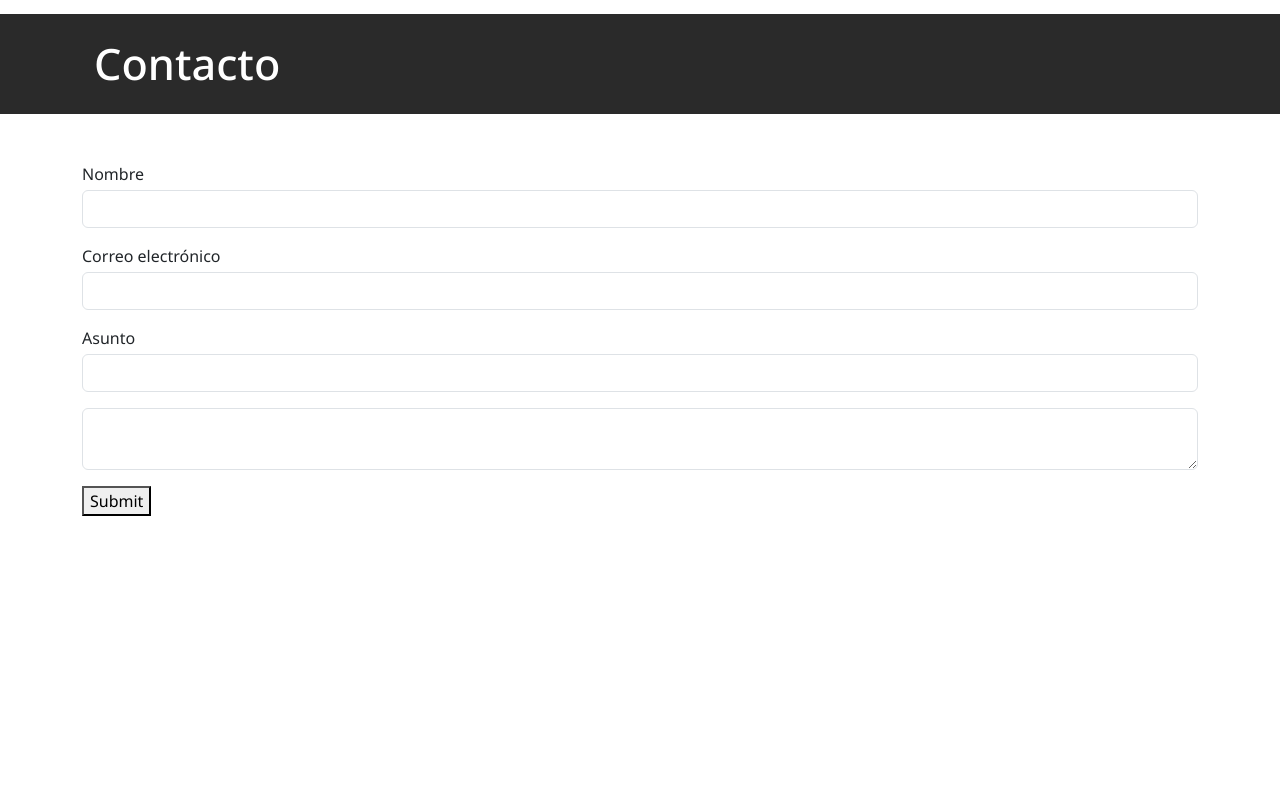
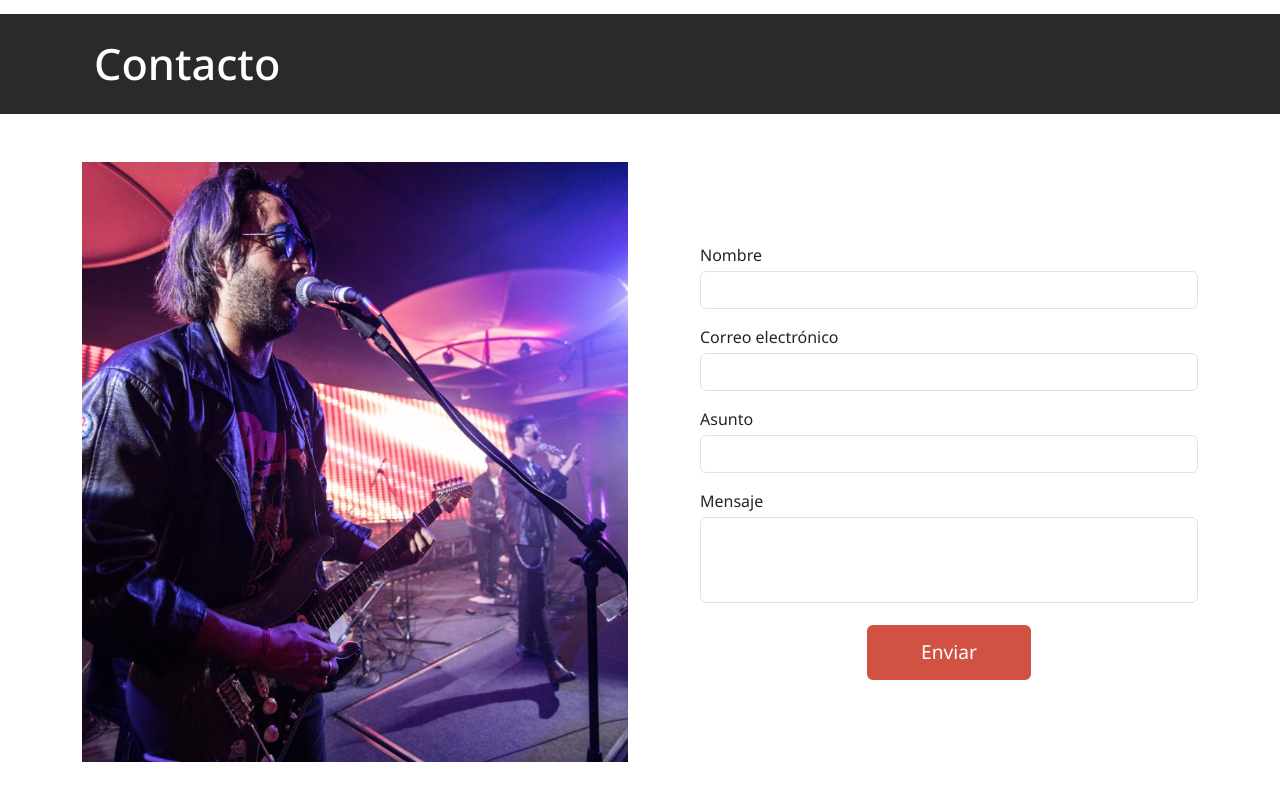
Before and after one commit to nachar/krl, a React (Vite) app: page / in a window 1280 px wide. Shown: the part 5626-6426 px from the top of the page. Before the commit the page ends 6190 px from the top, so only its background shows below. Built offline with nearby package versions, Linux system fonts and the light colour scheme.

Commit message:
feat: contact form style

```diff
--- a/src/components/ContactForm/ContactForm.tsx
+++ b/src/components/ContactForm/ContactForm.tsx
@@ -1,6 +1,9 @@
 import React from 'react';
 import TitleComponent from '../TitleComponent/TitleComponent';
 import FormInput from './FormInput';
+import FormTextArea from './FormTextArea';
+import FormSubmitButton from './FormSubmitButton';
+import contactFormImage from '../../assets/img/contact-form/contact-form.jpg';
 
 function ContactForm() {
   const sendForm = (e: React.SyntheticEvent) => {
@@ -12,6 +15,18 @@ function ContactForm() {
     <div>
       <TitleComponent title="Contacto" />
       <div className="container py-5">
+        <div className="row">
+          <div className="col-lg-6 d-none d-lg-block">
+            <div className="contact-form-image">
+              <img
+                src={contactFormImage}
+                alt="Formulario de contacto"
+                className="w-100 h-100"
+              />
+            </div>
+          </div>
+          <div className="col-lg-6 d-flex align-items-center">
+            <div className="ps-lg-5">
               <form className="row gy-3" onSubmit={sendForm}>
                 <FormInput label="Nombre" type="text" name="name" key="name" />
                 <FormInput
@@ -20,14 +35,18 @@ function ContactForm() {
                   name="email"
                   key="email"
                 />
-          <FormInput label="Asunto" type="text" name="topic" key="topic" />
-          <div className="col-12">
-            <textarea className="form-control" />
+                <FormInput
+                  label="Asunto"
+                  type="text"
+                  name="topic"
+                  key="topic"
+                />
+                <FormTextArea label="Mensaje" name="message" key="message" />
+                <FormSubmitButton />
+              </form>
             </div>
-          <div className="col-12">
-            <button type="submit">Submit</button>
           </div>
-        </form>
+        </div>
       </div>
     </div>
   );
--- a/src/components/ContactForm/FormInput.tsx
+++ b/src/components/ContactForm/FormInput.tsx
@@ -1,5 +1,3 @@
-import React from 'react';
-
 type Props = {
   label: string;
   type: string;
--- /dev/null
+++ b/src/components/ContactForm/FormSubmitButton.tsx
@@ -0,0 +1,13 @@
+import './contact-form.scss';
+
+function FormSubmitButton() {
+  return (
+    <div className="col-12 text-center">
+      <button type="submit" className="form-submit-button border-0 rounded-2">
+        Enviar
+      </button>
+    </div>
+  );
+}
+
+export default FormSubmitButton;
--- /dev/null
+++ b/src/components/ContactForm/FormTextArea.tsx
@@ -0,0 +1,24 @@
+import './contact-form.scss';
+
+type Props = {
+  label: string;
+  name: string;
+};
+
+function FormTextArea({ label, name }: Props) {
+  return (
+    <div className="col-12">
+      <label htmlFor="name" className="w-100">
+        <span className="mb-1 d-block">{label}</span>
+        <textarea
+          className="form-control form-text-area"
+          name={name}
+          id={name}
+          rows={3}
+        />
+      </label>
+    </div>
+  );
+}
+
+export default FormTextArea;
--- /dev/null
+++ b/src/components/ContactForm/contact-form.scss
@@ -0,0 +1,20 @@
+@import "../../style/variables";
+
+.form-text-area {
+  resize: none;
+}
+
+.form-submit-button {
+  background-color: $color-primary;
+  color: $color-white;
+  padding: .8rem 3.4rem;
+  font-size: 1.2rem;
+}
+
+.contact-form-image {
+  height: 600px;
+
+  img {
+    object-fit: cover;
+  }
+}
```
Also changed, not shown: src/assets/img/contact-form/contact-form.jpg (added). Lines whose indentation alone changed are shown as unchanged.
